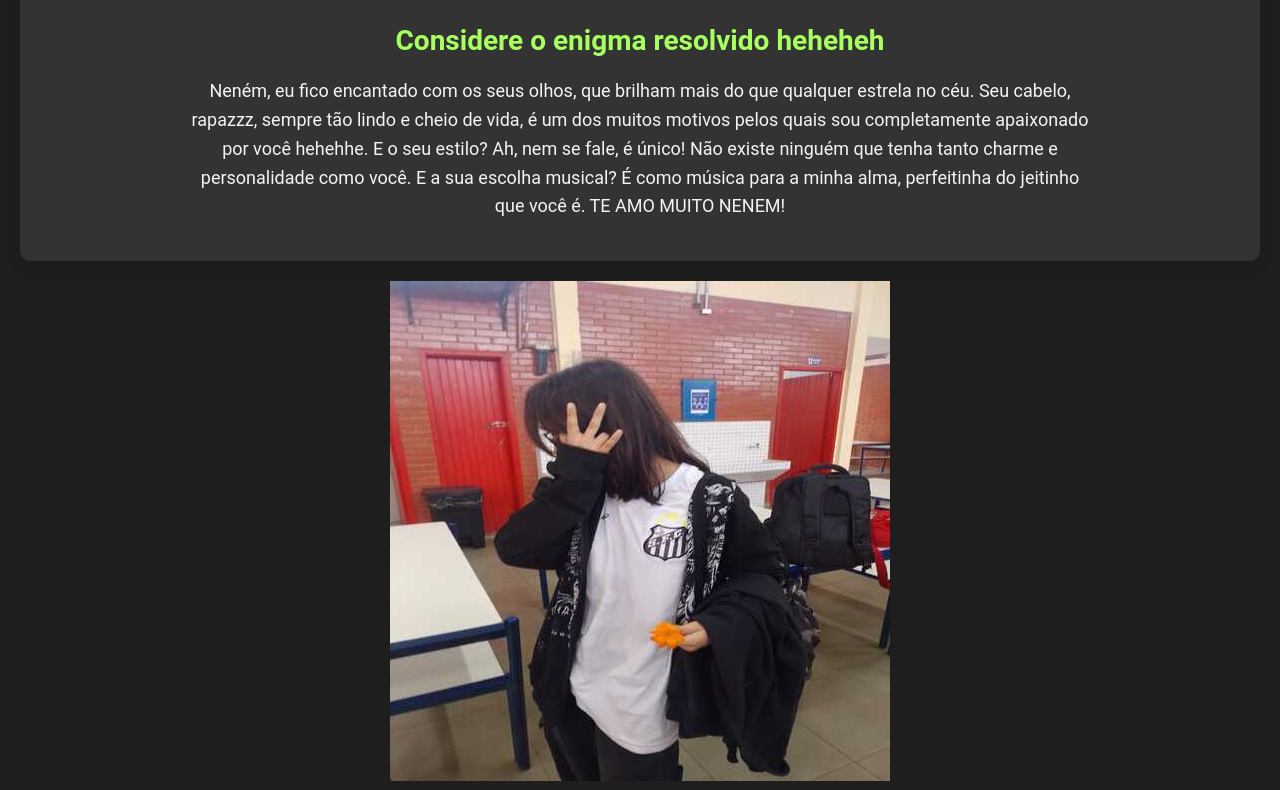
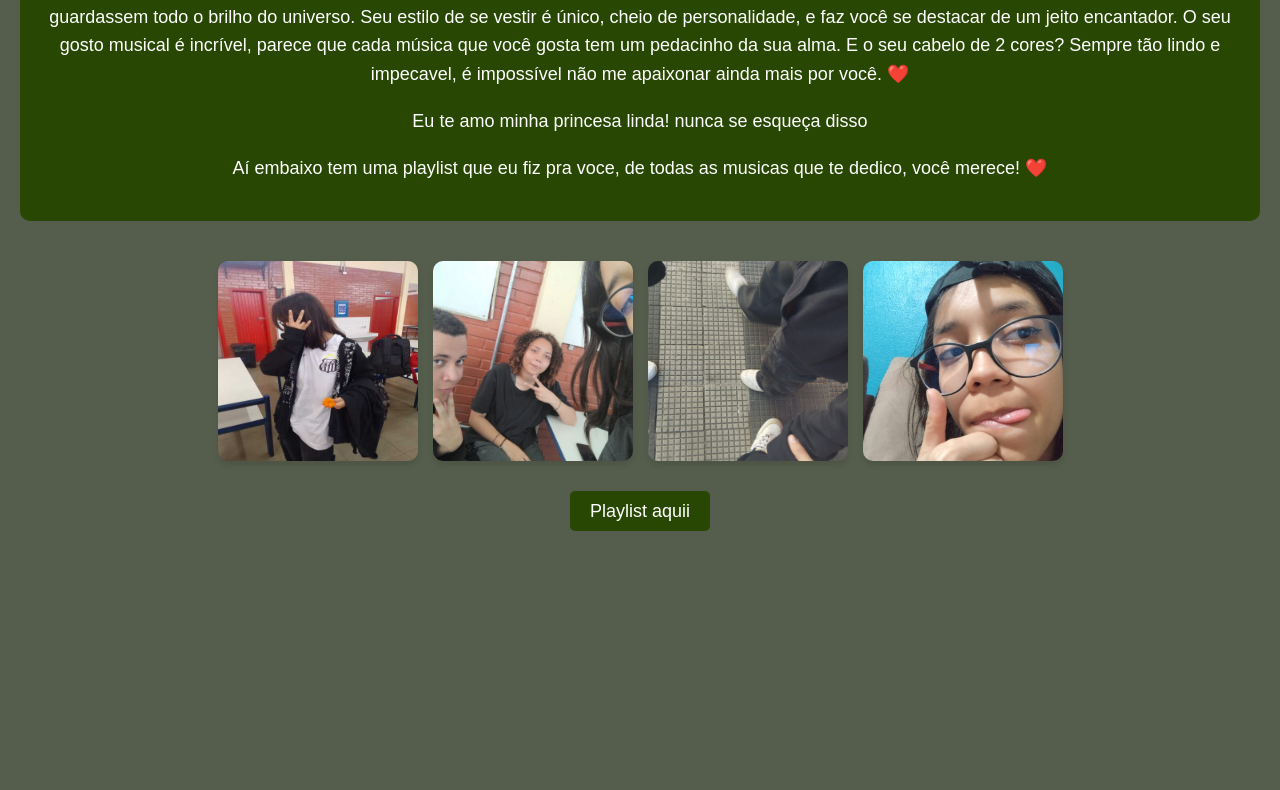
Before and after one commit to martinsxd4/enigmabackup, a plain HTML site: page index.html in a window 1280 px wide. Shown: the part 258-1048 px from the top of the page. After the commit the page ends 800 px from the top, so only its background shows below. Drawn offline with Linux system fonts and the light colour scheme.

Commit message:
Add files via upload

```diff
--- a/index.html
+++ b/index.html
@@ -3,31 +3,104 @@
 <head>
     <meta charset="UTF-8">
     <meta name="viewport" content="width=device-width, initial-scale=1.0">
-    <title>Secret</title>
-    <link rel="stylesheet" href="style.css">
+    <title>Presente de Aniversário</title>
+    <style>
+        body {
+            font-family: Arial, sans-serif;
+            margin: 0;
+            padding: 0;
+            background-color: #555d4c;
+            color: #ffffff;
+        }
+
+        header {
+            text-align: center;
+            padding: 20px;
+            background-color: #284703;
+            color: white;
+        }
+
+        header h1 {
+            margin: 0;
+        }
+
+        .message {
+            text-align: center;
+            padding: 20px;
+            background-color: #284703;
+            margin: 20px;
+            border-radius: 10px;
+        }
+
+        .message p {
+            font-size: 18px;
+            line-height: 1.6;
+        }
+
+        .gallery {
+            display: flex;
+            flex-wrap: wrap;
+            justify-content: center;
+            gap: 15px;
+            padding: 20px;
+        }
+
+        .gallery img {
+            width: 200px;
+            height: 200px;
+            object-fit: cover;
+            border-radius: 10px;
+            box-shadow: 0 4px 6px rgba(0, 0, 0, 0.1);
+        }
+
+        .special-link {
+            text-align: center;
+            margin: 20px;
+        }
+
+        .special-link a {
+            text-decoration: none;
+            padding: 10px 20px;
+            background-color: #284703;
+            color: white;
+            font-size: 18px;
+            border-radius: 5px;
+            transition: background-color 0.3s ease;
+        }
+
+        .special-link a:hover {
+            background-color: #003003;
+        }
+    </style>
 </head>
 <body>
     <header>
-        <h1>Você Conseguiu! Heheheheh</h1>
-        <p>Enigma Resolvido! Eu sei que você é inteligente ia conseguir neném, parabéns.</p>
+        <h1>Pra minha PRINCESA LINDA EHHEHEHE</h1>
+        <p>Desvendou o enigma, aí sim! Feliz Aniversário meu neném!</p>
     </header>
 
-    <!-- Seção de Mensagem -->
-    <section id="message">
-        <h2>Considere o enigma resolvido heheheh </h2>
+    <section class="message">
+        <p>Meu amor, feliz aniversario</p>
         <p>
-            Neném, eu fico encantado com os seus olhos, que brilham mais do que qualquer estrela no céu. Seu cabelo, rapazzz, sempre tão lindo e cheio de vida, é um dos muitos motivos pelos quais sou completamente apaixonado por você hehehhe. E o seu estilo? Ah, nem se fale, é único! Não existe ninguém que tenha tanto charme e personalidade como você. E a sua escolha musical? É como música para a minha alma, perfeitinha do jeitinho que você é. TE AMO MUITO NENEM!
+            Hoje é um dia muitoooo legal, porque foi nesse dia que a mulher da minha vida nasceu (voce)!
+            Você tem os olhos mais lindos que já vi, como se guardassem todo o brilho do universo.
+            Seu estilo de se vestir é único, cheio de personalidade, e faz você se destacar de um jeito encantador.
+            O seu gosto musical é incrível, parece que cada música que você gosta tem um pedacinho da sua alma.
+            E o seu cabelo de 2 cores? Sempre tão lindo e impecavel, é impossível não me apaixonar ainda mais por você. ❤️
         </p>
+        <p>Eu te amo minha princesa linda! nunca se esqueça disso</p>
+        <p>Aí embaixo tem uma playlist que eu fiz pra voce, de todas as musicas que te dedico, você merece! ❤️</p>
     </section>
 
-    <!-- Seção de Galeria de Fotos -->
-    <section id="gallery">
-        <div class="photos-container">
-            <img src="najusantista.jpg" alt="Momento 1" class="photo">
-            <img src="spotify.jpg.jpeg" alt="Momento 3" class="photo">
-            <img src="file.jpg" alt="Momento 2" class="photo">
-        </div>
+    <section class="gallery">
+        <img src="najusantista.jpg" alt="Foto 1">
+        <img src="file.jpg" alt="Foto 2">
+        <img src="moes.jpeg" alt="Foto 3">
+        <img src="princesa.jpeg" alt="Foto 4">
     </section>
 
+    <section class="special-link">
+        <a href="https://open.spotify.com/playlist/1ygw7h6zsMBu64wQGNaiKp?si=1GjdZ5GATWCZGNYxXGy-CA&pt=2f2add56cde8be189368d4f47ac1743b&pi=R-Ch_JIhRnCIV" target="_blank">Playlist aquii</a>
+    </section>
 </body>
 </html>
--- a/style.css
+++ b/style.css
@@ -1,124 +1,71 @@
-/* style.css */
+/* Estilo Geral */
 body {
-    font-family: 'Roboto', sans-serif;
-    background-color: #1e1e1e;
+    font-family: Arial, sans-serif;
     margin: 0;
     padding: 0;
-    text-align: center;
-    color: #f4f4f4;
+    background-color: #fdf6e3;
+    color: #333;
 }
 
+/* Cabeçalho */
 header {
-    background-color: #333;
-    color: #a8ff60;
-    padding: 50px 0;
-    border-bottom: 3px solid #a8ff60;
-    box-shadow: 0 4px 10px rgba(0, 0, 0, 0.2);
+    text-align: center;
+    padding: 20px;
+    background-color: #ffadc6;
+    color: white;
 }
 
-h1 {
+header h1 {
     margin: 0;
-    font-size: 40px;
-    text-transform: uppercase;
-    letter-spacing: 3px;
 }
 
-p {
-    font-size: 18px;
-    margin-top: 10px;
+/* Mensagem */
+.message {
+    text-align: center;
+    padding: 20px;
+    background-color: #ffe5ec;
+    margin: 20px;
+    border-radius: 10px;
 }
 
-/* Ajustando a seção de mensagem */
-#message {
-    background-color: #333;
-    padding: 40px 20px;
-    border-radius: 10px;
-    margin: 20px;
-    box-shadow: 0 6px 15px rgba(0, 0, 0, 0.1);
+.message p {
+    font-size: 18px;
+    line-height: 1.6;
 }
 
-#message h2 {
-    color: #a8ff60;
-    font-size: 28px;
-    margin-bottom: 20px;
+/* Galeria de Fotos */
+.gallery {
+    display: flex;
+    flex-wrap: wrap;
+    justify-content: center;
+    gap: 15px;
+    padding: 20px;
 }
 
-#message p {
-    font-size: 18px;
-    line-height: 1.6;
-    max-width: 900px;
-    margin: 0 auto;
+.gallery img {
+    width: 200px;
+    height: 200px;
+    object-fit: cover;
+    border-radius: 10px;
+    box-shadow: 0 4px 6px rgba(0, 0, 0, 0.1);
 }
 
-/* Seção de Galeria de Fotos */
-#gallery {
-    display: flex;
-    justify-content: center;
-    margin: 20px 0;
+/* Link Especial */
+.special-link {
+    text-align: center;
+    margin: 20px;
 }
 
-/* style.css */
-.photos-container {
-    display: flex;
-    flex-direction: column; /* Exibe as imagens em uma coluna */
-    align-items: center;
+.special-link a {
+    text-decoration: none;
+    padding: 10px 20px;
+    background-color: #ff69b4;
+    color: white;
+    font-size: 18px;
+    border-radius: 5px;
+    transition: background-color 0.3s ease;
 }
 
-.photo {
-    width: 100%; /* Ajusta as imagens para ocuparem 100% da largura */
-    max-width: 500px; /* Define um tamanho máximo opcional para as imagens */
-    margin-bottom: 15px; /* Espaço entre as imagens */
+.special-link a:hover {
+    background-color: #e05792;
 }
-
-/* Efeito ao passar o mouse nas imagens */
-.photo:hover {
-    transform: scale(1.05);
-}
-
-.middle {
-    transform: scale(1.1);
-}
-
-.left {
-    margin-right: 20px;
-}
-
-.right {
-    margin-left: 20px;
-}
-
-/* Seção de Quiz */
-#quiz {
-    background-color: #ff1493;
-    padding: 40px 0;
-    color: black;
-}
-
-input {
-    padding: 10px;
-    border-radius: 4px;
-    border: 1px solid white;
-    width: 250px;
-    margin-right: 10px;
-}
-
-button {
-    padding: 10px 20px;
-    border: none;
-    background-color: #ff69b4;
-    color: white;
-    font-size: 16px;
-    cursor: pointer;
-    border-radius: 4px;
-}
-
-button:hover {
-    background-color: #ff1493;
-}
-
-/* Rodapé */
-footer {
-    background-color: #ff69b4;
-    color: white;
-    padding: 20px 0;
-}
```
Also changed, not shown: moes.jpeg (added), princesa.jpeg (added).
